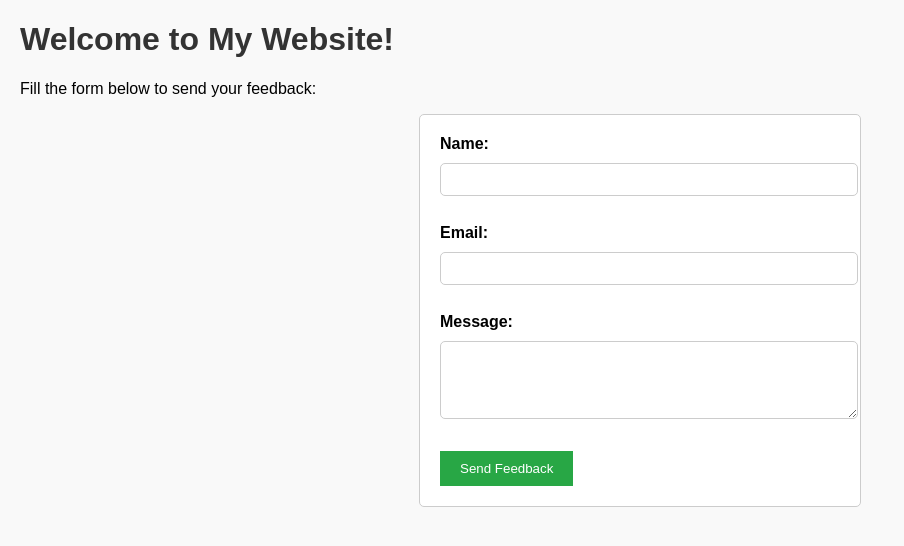
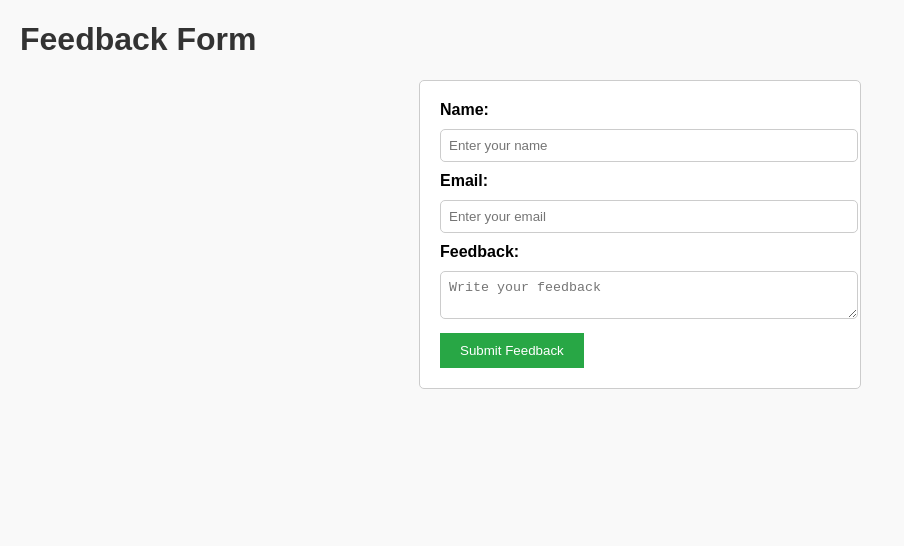
Before and after one commit to RoboNeyo/test1, a plain HTML site: page index.html in a window 1280 px wide. Shown: the whole page, without its empty margins (0-904 px from the left). Drawn offline with nearby package versions, Linux system fonts and the light colour scheme.

Commit message:
Update index.html

```diff
--- a/index.html
+++ b/index.html
@@ -5,24 +5,26 @@
   <meta name="viewport" content="width=device-width, initial-scale=1.0">
   <title>Feedback Form</title>
   <link rel="stylesheet" href="style.css">
+  <script src="https://cdn.jsdelivr.net/npm/emailjs-com@3/dist/email.min.js"></script>
 </head>
 <body>
-    <h1>Welcome to My Website!</h1>
-    <p>Fill the form below to send your feedback:</p>
+  <div class="form-container">
+    <h1>Feedback Form</h1>
     <form id="feedback-form">
       <label for="name">Name:</label>
-        <input type="text" id="name" name="name" required><br><br>
+      <input type="text" id="name" name="user_name" placeholder="Enter your name" required>
 
       <label for="email">Email:</label>
-        <input type="email" id="email" name="email" required><br><br>
+      <input type="email" id="email" name="user_email" placeholder="Enter your email" required>
 
-        <label for="message">Message:</label><br>
-        <textarea id="message" name="message" rows="4" required></textarea><br><br>
+      <label for="message">Feedback:</label>
+      <textarea id="message" name="user_message" placeholder="Write your feedback" required></textarea>
 
-        <button type="submit">Send Feedback</button>
+      <button type="submit">Submit Feedback</button>
     </form>
+    <div id="status"></div>
+  </div>
 
-    <script src="https://cdn.jsdelivr.net/npm/emailjs-com@3/dist/email.min.js"></script>
   <script src="script.js"></script>
 </body>
 </html>
```
Lines whose indentation alone changed are shown as unchanged.
